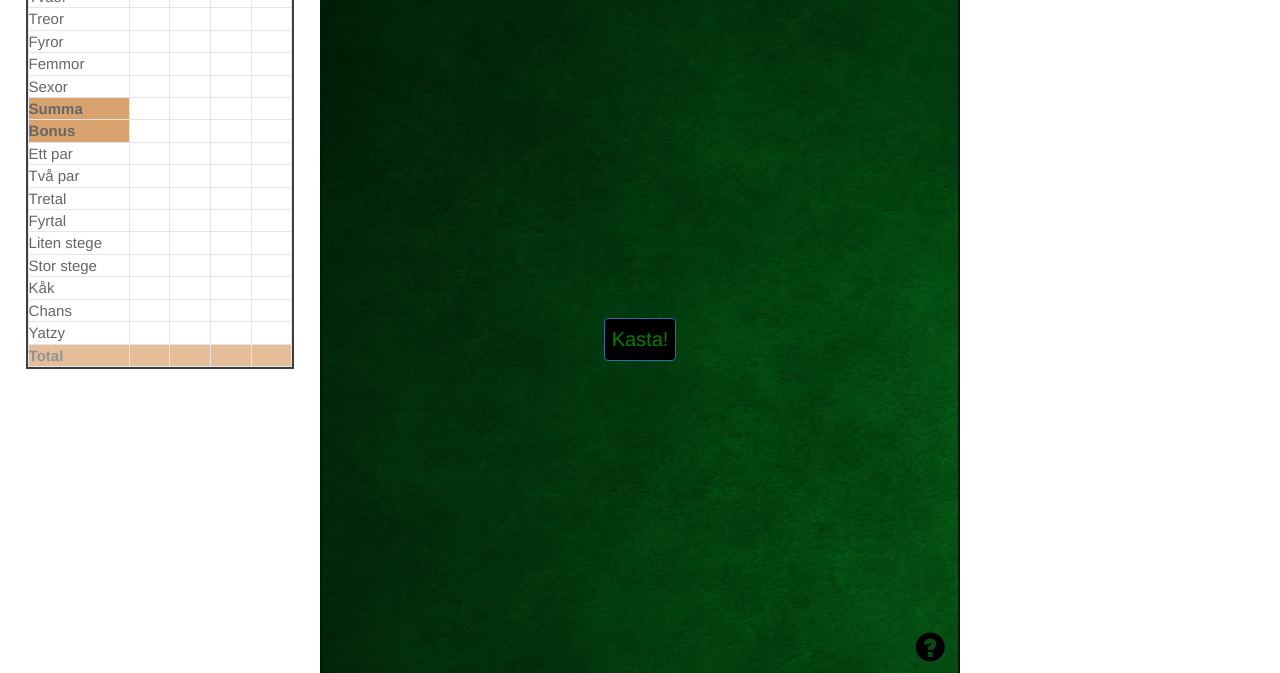
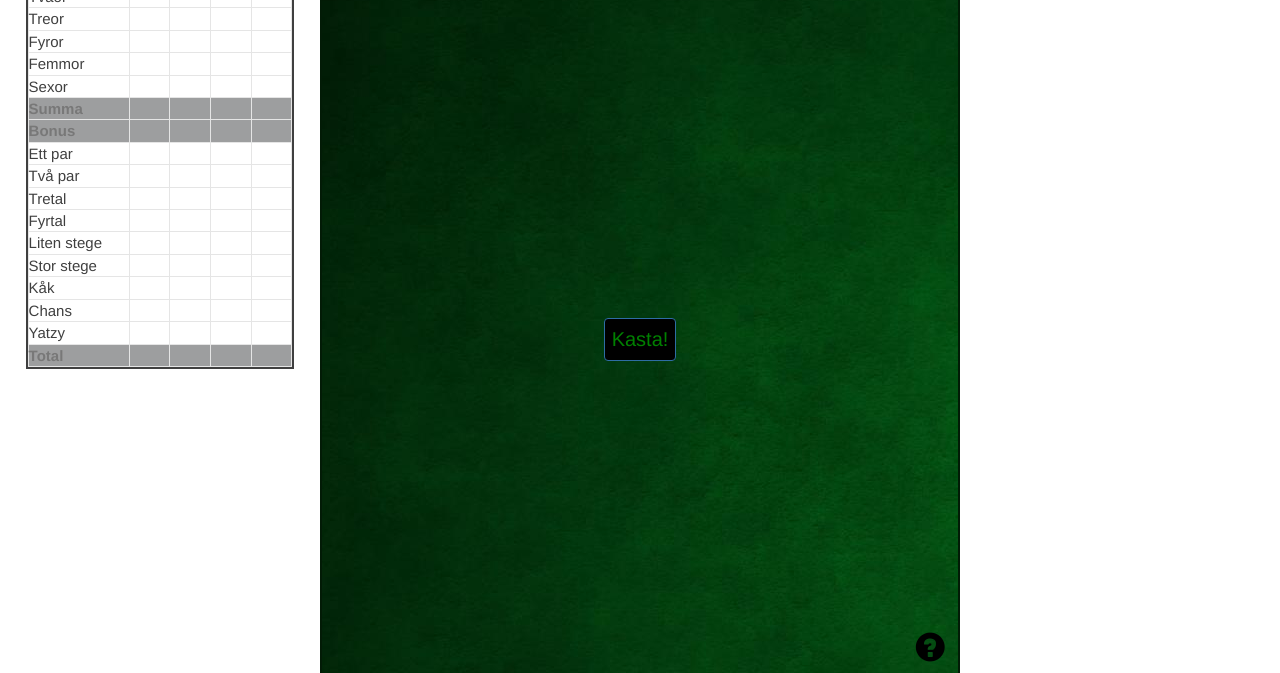
Before and after one commit to BujaminSaliu/Grupp1_Yatzy, a plain HTML site: page index.html in a window 1280 px wide. Shown: the part 127-800 px from the top of the page. Drawn offline with Linux system fonts and the light colour scheme; no server answers.

Commit message:
fixed minor styling issues

```diff
--- a/css/style.css
+++ b/css/style.css
@@ -182,10 +182,12 @@ nav a:hover, nav a:focus {
 .table-bordered{
 	font-size: 15px;
 	margin: 0;
+	color:black;
 }
 
 .table-bordered>tbody>tr>td{
 	padding:0;
+	color:black;
 }
 
 .table-bordered>thead>tr>th{
@@ -194,21 +196,25 @@ nav a:hover, nav a:focus {
 	overflow:hidden;
 	text-align: center;
 	word-wrap:break-word;
-;
+	background-color: #47484a;
+
+
 }
 
 .table-bordered>tbody>tr>th{
 	padding:0px;
 	text-align: left;
 	word-wrap:break-word;
-	background-color: #CD853F;
-	opacity: 150%;
+	background-color: #47484a;
+
 }
 
 .table-bordered>thead>tr>th:first-child{
+	background-color: #47484a;
 	text-align: left;
 	font-weight: bold;
 	padding:0;
+
 }
 
 td{
@@ -221,20 +227,25 @@ td{
 
 tbody>tr:nth-child(7){
 
+  	background-color: #47484a;
+  	opacity: 0.7;
+  	font-weight: bold;
+
+}
 
 
+tr:nth-child(8){
+  	background-color: #47484a;
+  	opacity: 0.7;
+  	font-weight: bold;
 }
-tbody>tr:nth-child(8){
 
-
-
-}
 tbody>tr:nth-child(18){
 
-	background-color: #CD853F;
-	opacity: 0.7;
+  	background-color: #47484a;
+  	opacity: 0.7;
+  	font-weight: bold;
 }
-
 
 .dice-container.animateDice0{
 
@@ -305,7 +316,7 @@ tbody>tr:nth-child(18){
 	}
 
 .red{
-	background-color: #778899;
+	background-color: #47484a;
 	opacity: 0.7;
 }
 
```
